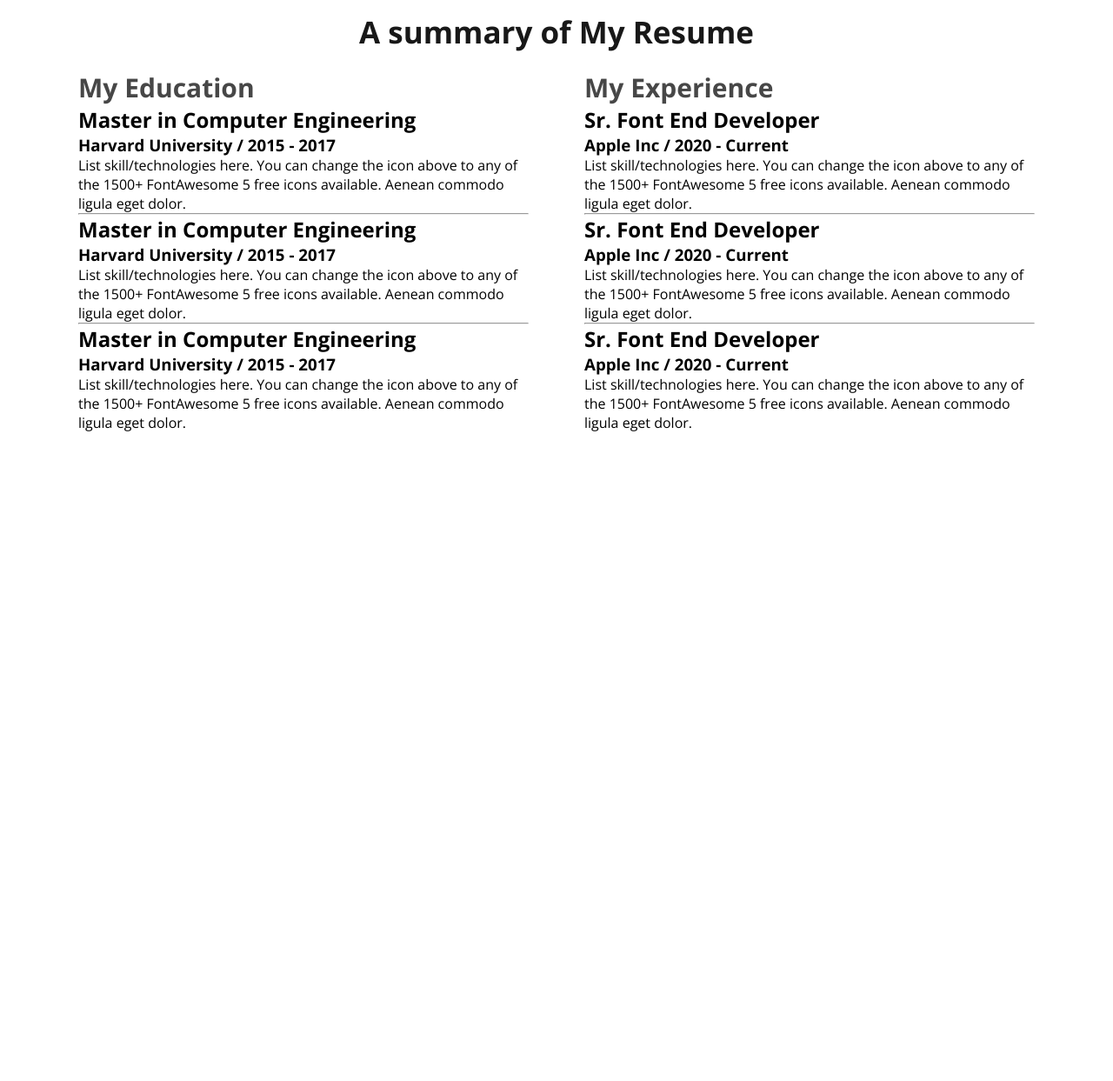
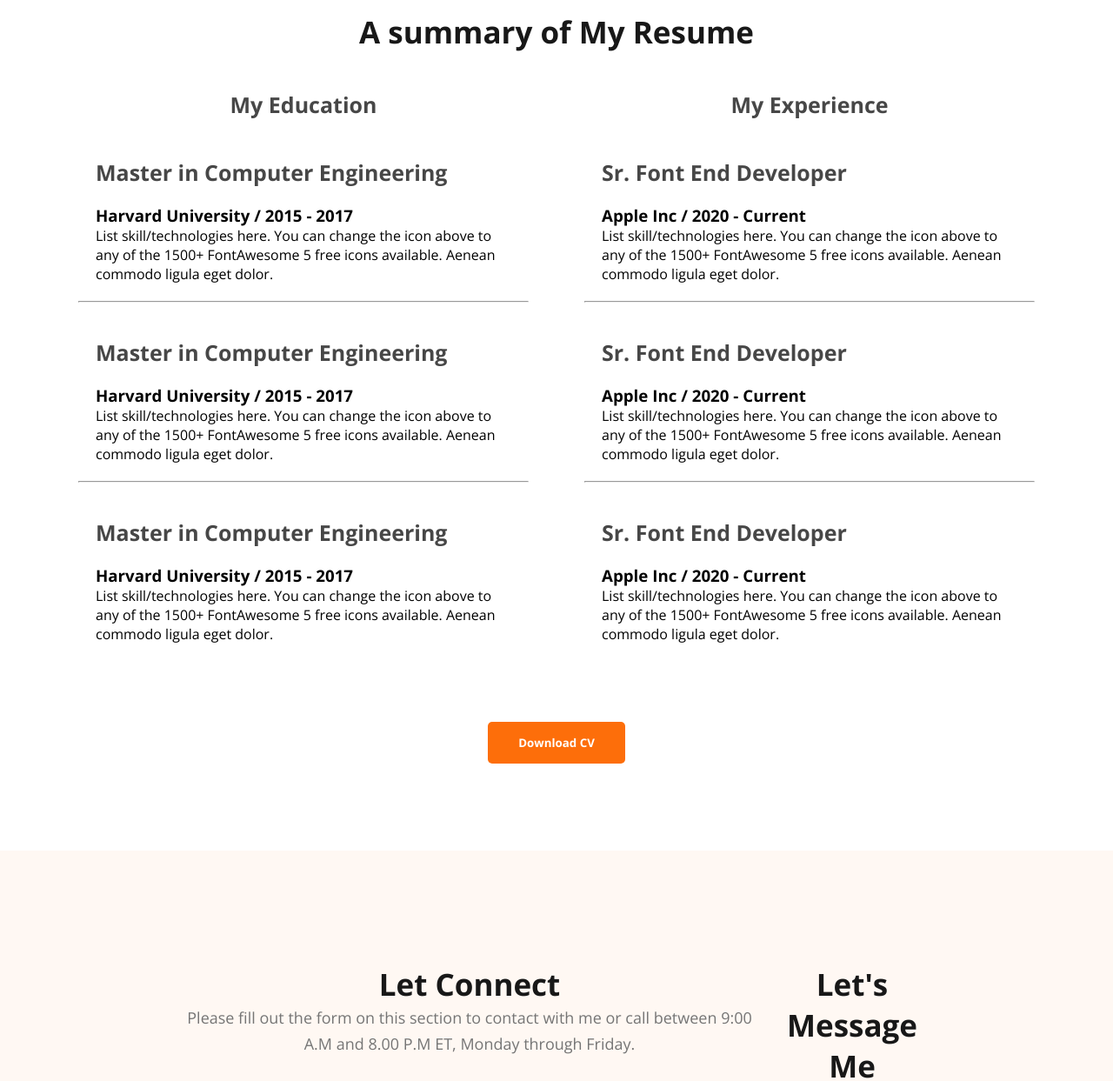
Before and after one commit to Anawrulkabir/web-developer-portfolio, a plain HTML site: page index.html in a window 1280 px wide. Shown: the part 2110-3353 px from the top of the page at 87% size. Before the commit the page ends 2627 px from the top, so only its background shows below. Drawn offline with nearby package versions, Linux system fonts and the light colour scheme.

Commit message:
added footer

```diff
--- a/index.html
+++ b/index.html
@@ -194,8 +194,26 @@
             </div>
           </div>
         </div>
+        <div class="download-cv">
+          <button class="btn-primary">Download CV</button>
+        </div>
       </section>
     </main>
-    <footer></footer>
+    <footer>
+      <div class="footer-column">
+        <h3 class="section-title">Let Connect</h3>
+        <p class="section-description">
+          Please fill out the form on this section to contact with me or call
+          between 9:00 A.M and 8.00 P.M ET, Monday through Friday.
+        </p>
+        <div class="social-links"></div>
+      </div>
+      <div class="footer-column">
+        <h3 class="section-title">Let's Message Me</h3>
+        <a href=""><img src="/images/icons/facebook.png" alt="" /></a>
+        <a href=""><img src="/images/icons/twitter.png" alt="" /></a>
+        <a href=""><img src="/images/icons/insta.png" alt="" /></a>
+      </div>
+    </footer>
   </body>
 </html>
--- a/styles/portfolio.css
+++ b/styles/portfolio.css
@@ -152,3 +152,32 @@ main section {
   flex-direction: column;
   padding: 20px;
 }
+.resume-item-title {
+  font-size: 25px;
+  font-weight: 700;
+  line-height: 34px;
+  margin: 20px 0px;
+  color: #474747;
+}
+.resume-item {
+  padding: 20px;
+}
+
+.resume-col-title {
+  text-align: center;
+  font-size: 25px;
+  font-weight: 700;
+  line-height: 41px;
+  margin-top: 20px;
+}
+.download-cv {
+  text-align: center;
+  margin-top: 50px;
+  margin-bottom: 100px;
+}
+/* footer style */
+footer {
+  display: flex;
+  background: #fff8f3;
+  padding: 130px 200px;
+}
```
